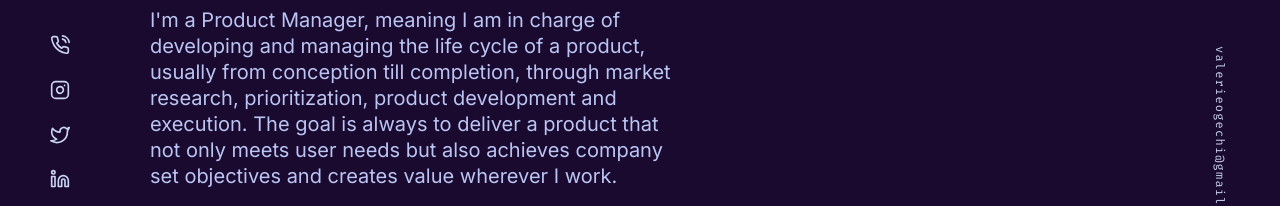
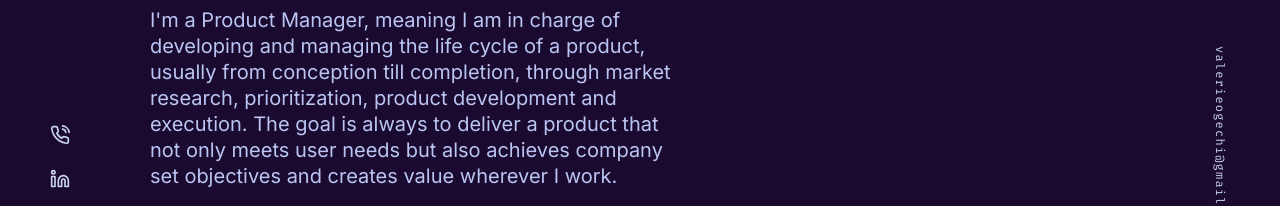
Before and after one commit to raelMartins/about-assumpta, a Next.js app: page / in a window 1280 px wide. Shown: the part 441-647 px from the top of the page. Built offline with nearby package versions, Linux system fonts and the light colour scheme; a web font is replaced by a local one.

Commit message:
fix: removed instagram and twitter social links

```diff
--- a/components/FIxedSocialLinks.tsx
+++ b/components/FIxedSocialLinks.tsx
@@ -23,7 +23,7 @@ const FixedSocialLinks = () => {
             <FiPhoneCall />
           </a>
         </li>
-        <li>
+        {/* <li>
           <a
             href='https://www.instagram.com/ms.lerie/'
             aria-label='Instagram'
@@ -32,8 +32,8 @@ const FixedSocialLinks = () => {
           >
             <FiInstagram />
           </a>
-        </li>
-        <li>
+        </li> */}
+        {/* <li>
           <a
             href='https://x.com/ValerieOgechi'
             aria-label='Twitter'
@@ -42,7 +42,7 @@ const FixedSocialLinks = () => {
           >
             <FiTwitter />
           </a>
-        </li>
+        </li> */}
         <li>
           <a
             href='https://www.linkedin.com/in/assumpta-obasi'
@@ -56,7 +56,7 @@ const FixedSocialLinks = () => {
         <li>
           <a
             href="https://wa.me/2348038964249?text=Hi Assumpta, I'd love to chat"
-            aria-label='Codepen'
+            aria-label='Whatsapp'
             target='_blank'
             rel='noreferrer'
           >
```
